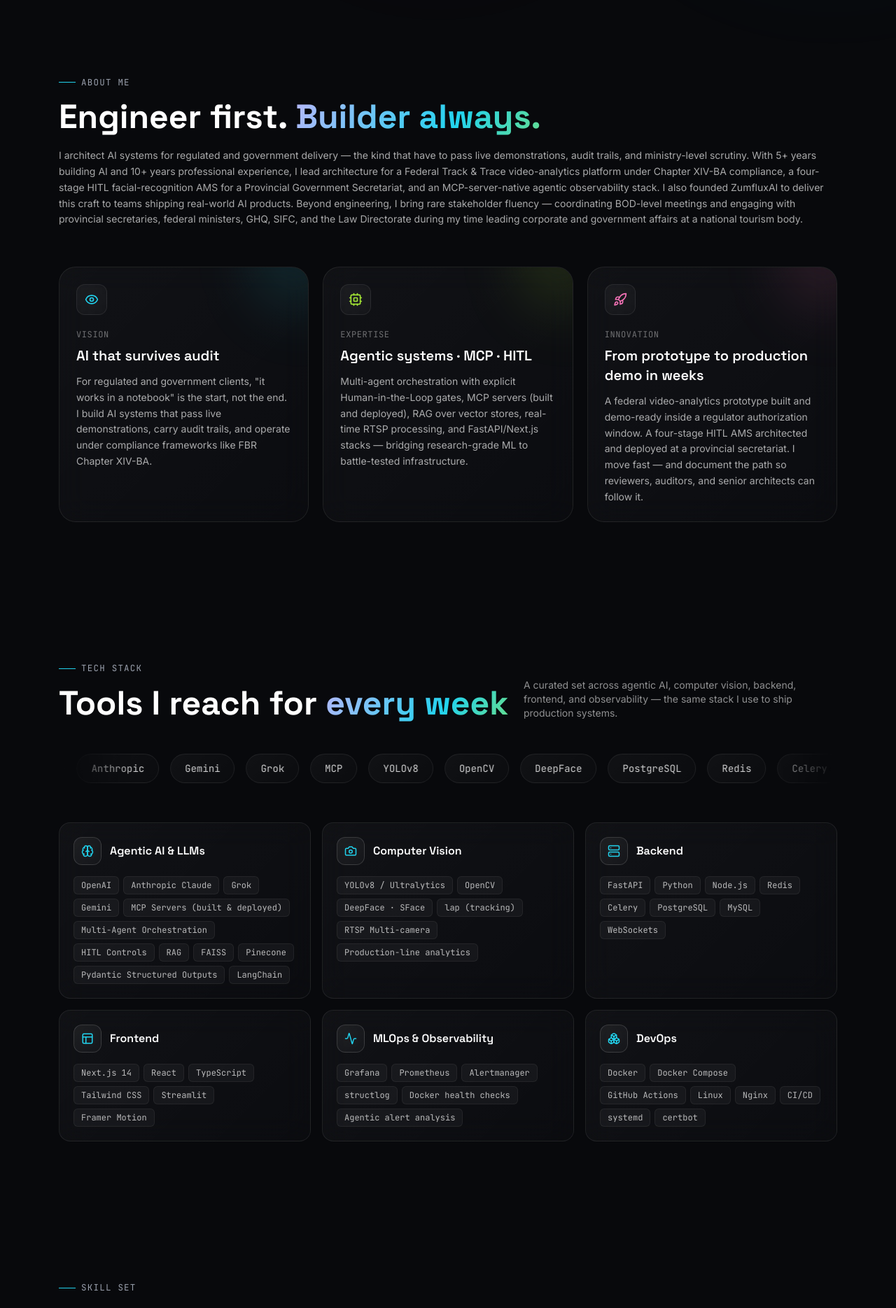
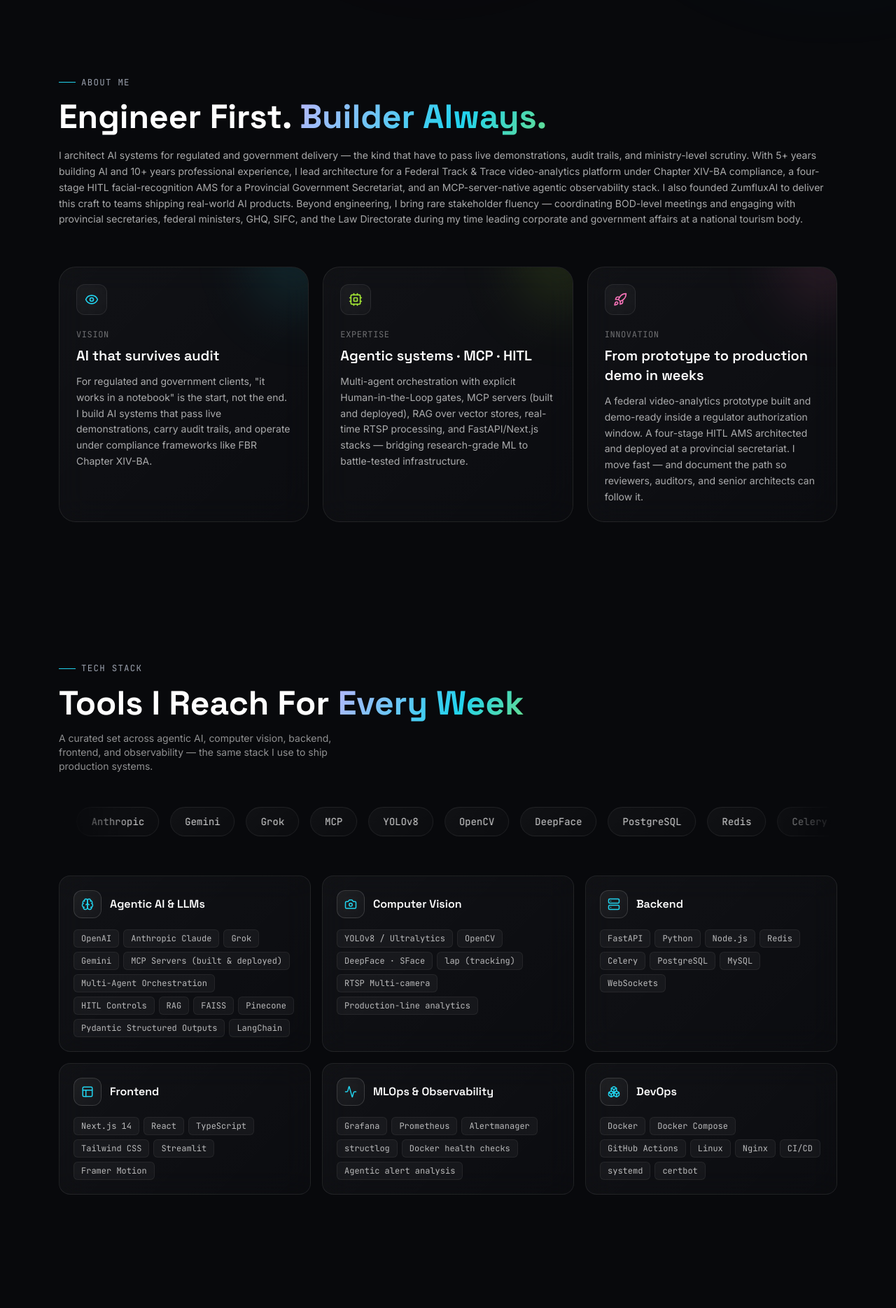
Before and after one commit to Maria-cpp/portfolio, a Next.js app: page / in a window 1280 px wide. Shown: the part 920-2789 px from the top of the page at 70% size. Built offline with nearby package versions, Linux system fonts and the light colour scheme.

Commit message:
style: capitalize first letter of every

```diff
--- a/components/About.tsx
+++ b/components/About.tsx
@@ -35,8 +35,8 @@
         >
           <div className="eyebrow">About me</div>
           <h2 className="mt-4 font-display text-3xl sm:text-5xl font-bold leading-tight">
-            Engineer first.{' '}
-            <span className="gradient-text">Builder always.</span>
+            Engineer First.{' '}
+            <span className="gradient-text">Builder Always.</span>
           </h2>
           <p className="mt-5 text-sm text-white/65 leading-relaxed">
             {personal.longBio}
--- a/components/Architecture.tsx
+++ b/components/Architecture.tsx
@@ -384,8 +384,8 @@
         >
           <div className="eyebrow">System architecture</div>
           <h2 className="mt-4 font-display text-3xl sm:text-5xl font-bold leading-tight">
-            How the{' '}
-            <span className="gradient-text">pipelines fit together</span>
+            How The{' '}
+            <span className="gradient-text">Pipelines Fit Together</span>
           </h2>
           <p className="mt-4 text-white/65">
             Four production pipelines, drawn from real engagements. Click each tab
--- a/components/Certifications.tsx
+++ b/components/Certifications.tsx
@@ -23,7 +23,7 @@
             <div className="eyebrow">Certifications & education</div>
             <h2 className="mt-4 font-display text-3xl sm:text-5xl font-bold leading-tight">
               Always{' '}
-              <span className="gradient-text">leveling up</span>
+              <span className="gradient-text">Leveling Up</span>
             </h2>
           </div>
           <p className="text-white/55 max-w-md text-sm">
--- a/components/Contact.tsx
+++ b/components/Contact.tsx
@@ -22,8 +22,8 @@
             <div>
               <div className="eyebrow">Get in touch</div>
               <h2 className="mt-4 font-display text-4xl sm:text-5xl font-bold leading-tight">
-                Have a project?{' '}
-                <span className="gradient-text">Let&apos;s build.</span>
+                Have A Project?{' '}
+                <span className="gradient-text">Let&apos;s Build.</span>
               </h2>
               <p className="mt-5 text-white/65 max-w-md leading-relaxed">
                 Whether you need an AI engineer for your team, want to engage
--- a/components/Experience.tsx
+++ b/components/Experience.tsx
@@ -17,8 +17,8 @@
         >
           <div className="eyebrow">Career timeline</div>
           <h2 className="mt-4 font-display text-3xl sm:text-5xl font-bold leading-tight">
-            A track record of{' '}
-            <span className="gradient-text">government & enterprise delivery</span>
+            A Track Record Of{' '}
+            <span className="gradient-text">Government & Enterprise Delivery</span>
           </h2>
         </motion.div>
 
--- a/components/Projects.tsx
+++ b/components/Projects.tsx
@@ -77,7 +77,7 @@
             <div className="eyebrow">Featured work</div>
             <h2 className="mt-4 font-display text-3xl sm:text-5xl font-bold leading-tight">
               Selected{' '}
-              <span className="gradient-text">projects</span>
+              <span className="gradient-text">Projects</span>
             </h2>
           </div>
           <p className="text-white/55 max-w-md text-sm">
--- a/components/Skills.tsx
+++ b/components/Skills.tsx
@@ -17,8 +17,8 @@
         >
           <div className="eyebrow">Skill set</div>
           <h2 className="mt-4 font-display text-3xl sm:text-5xl font-bold leading-tight">
-            What I bring{' '}
-            <span className="gradient-text">to the table</span>
+            What I Bring{' '}
+            <span className="gradient-text">To The Table</span>
           </h2>
           <p className="mt-4 text-white/65">
             Six core practice areas — each one battle-tested in production work.
--- a/components/TechStack.tsx
+++ b/components/TechStack.tsx
@@ -23,13 +23,13 @@
           whileInView={{ opacity: 1, y: 0 }}
           viewport={{ once: true, margin: '-80px' }}
           transition={{ duration: 0.5 }}
-          className="flex flex-col md:flex-row md:items-end md:justify-between gap-4"
+          className="flex flex-col gap-4"
         >
           <div>
             <div className="eyebrow">Tech stack</div>
             <h2 className="mt-4 font-display text-3xl sm:text-5xl font-bold leading-tight">
-              Tools I reach for{' '}
-              <span className="gradient-text">every week</span>
+              Tools I Reach For{' '}
+              <span className="gradient-text">Every Week</span>
             </h2>
           </div>
           <p className="text-white/55 max-w-md text-sm">
```
